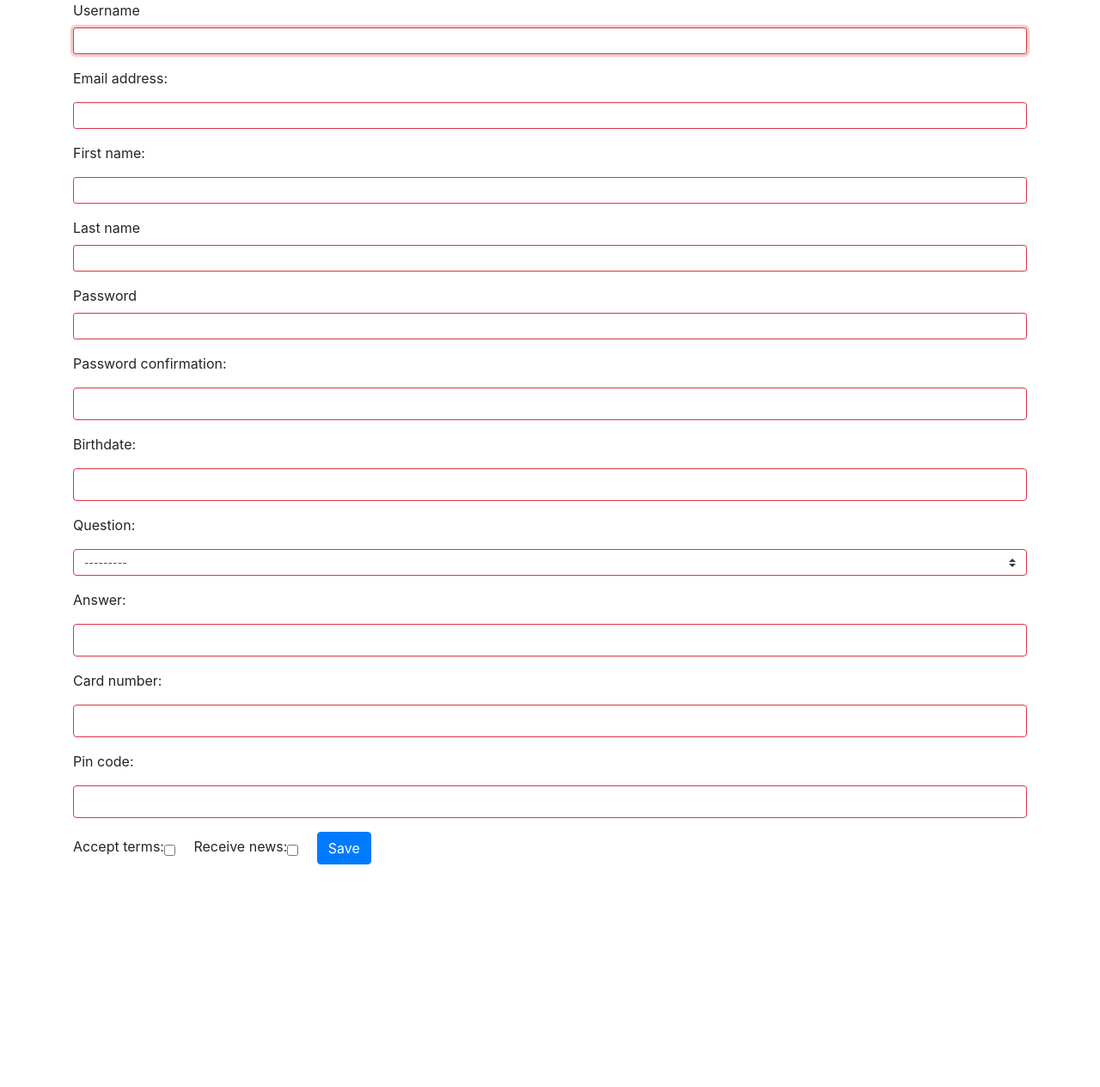
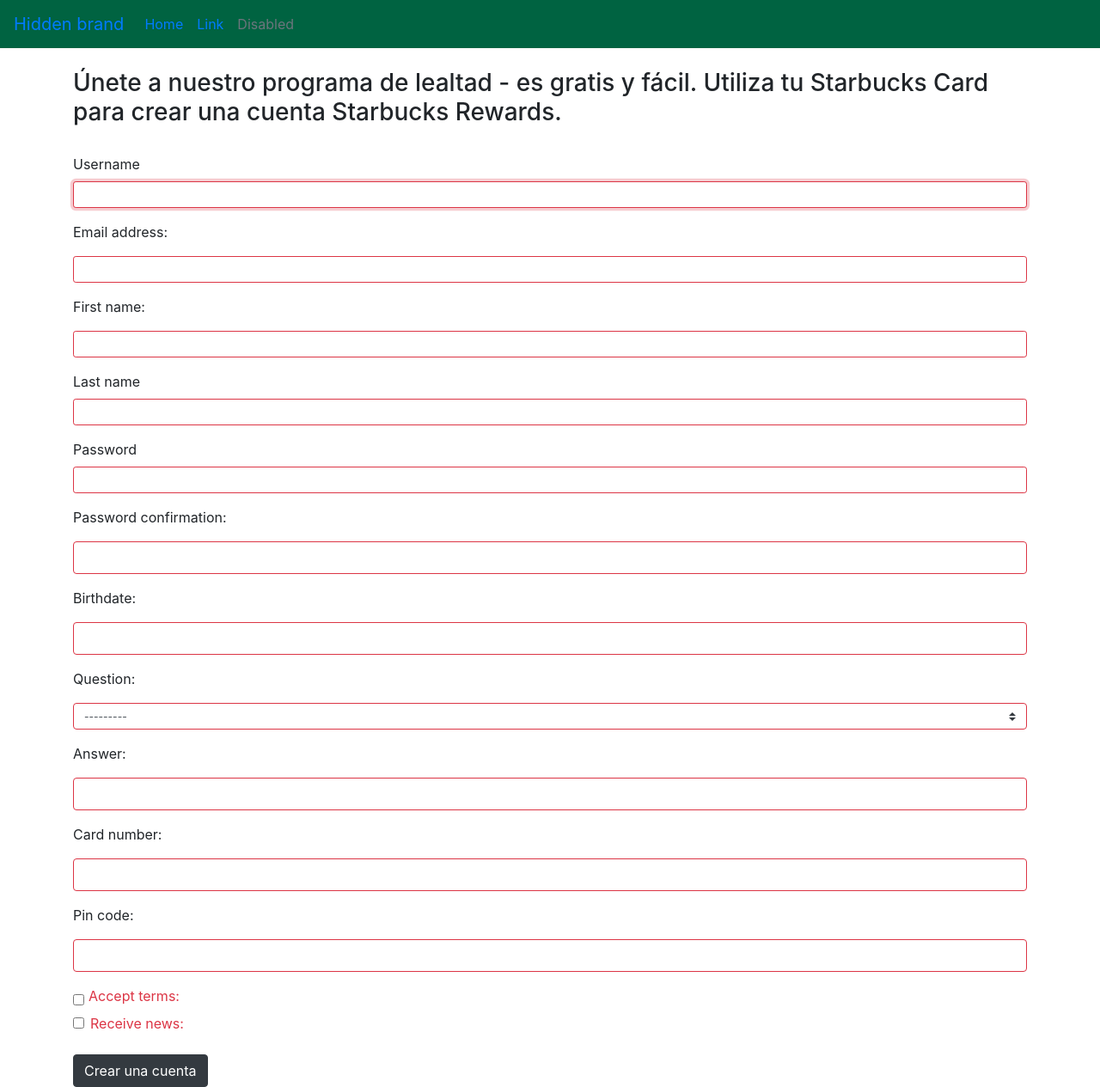
Before and after one commit to edwincqu/starbucks, a Django app: page /createuser/ in a window 1280 px wide. Shown: the whole page at 86% size. Before the commit the page ends 1006 px from the top, so only its background shows below. Run offline with Django 3.2, Linux system fonts and the light colour scheme; data comes from the database, SQL or seed files in the repository; some libraries are stand-ins or nearby versions.

Commit message:
template

```diff
--- a/rewards/forms.py
+++ b/rewards/forms.py
@@ -49,10 +49,8 @@ class UserCreateForm(UserCreationForm):
 
 
 	def save(self, commit=True):
-		print('guardo')
 		user = super(UserCreateForm, self).save()
 		if user:
-			print('user ...>', user)
 			instance = Person(
 				user=user,
 				birthdate = self.cleaned_data['birthdate'],
--- a/templates/auth/user_form.html
+++ b/templates/auth/user_form.html
@@ -1,7 +1,14 @@
-<link rel="stylesheet" href="https://stackpath.bootstrapcdn.com/bootstrap/4.1.1/css/bootstrap.min.css" integrity="sha384-WskhaSGFgHYWDcbwN70/dfYBj47jz9qbsMId/iRN3ewGhXQFZCSftd1LZCfmhktB" crossorigin="anonymous">
+{% extends "base.html" %}
+
+{% block title %}My amazing blog{% endblock %}
+
+{% block content %}
 
 <div class="container">
-
+<br>
+<h3>Únete a nuestro programa de lealtad - es gratis y fácil.
+Utiliza tu Starbucks Card para crear una cuenta Starbucks Rewards.</h3>
+<br>
 <form class="was-validated" action="/createuser/" method="post" autocomplete="off">
 	{% csrf_token %}
 
@@ -84,16 +91,16 @@
 
 
   	<div class="form-check form-check-inline">
+		{{ form.accept_terms }}
 		<label class="form-check-label" for="{{ form.accept_terms.id_for_label }}">{{form.accept_terms.label_tag}}</label>
-  		{{ form.accept_terms }}
   		<div>{{ form.accept_terms.errors }}</div>
 
   	</div>
 
 
-  	<div class="form-check form-check-inline">
+  	<div class="form-group form-check">
+		{{ form.receive_news}}
 		<label class="form-check-label" for="{{ form.receive_news.id_for_label }}">{{form.receive_news.label_tag}}</label>
-  		{{ form.receive_news}}
   		<div>{{ form.receive_news.errors }}</div>
   	</div>
 
@@ -102,10 +109,12 @@
 
 
 
-<button type="submit" class="btn btn-primary">Save</button>
+<button type="submit" class="btn btn-dark">Crear una cuenta</button>
 
 
 
 </form>
 
 </div>
+
+{% endblock %}
--- a/templates/base.html
+++ b/templates/base.html
@@ -0,0 +1,35 @@
+<!DOCTYPE html>
+<html lang="en">
+<head>
+    <meta charset="utf-8">
+    <meta name="viewport" content="width=device-width, initial-scale=1, shrink-to-fit=no">
+    <title>{% block title %}My amazing site{% endblock %}</title>
+    <link rel="stylesheet" href="https://stackpath.bootstrapcdn.com/bootstrap/4.1.1/css/bootstrap.min.css" integrity="sha384-WskhaSGFgHYWDcbwN70/dfYBj47jz9qbsMId/iRN3ewGhXQFZCSftd1LZCfmhktB" crossorigin="anonymous">
+</head>
+
+<body>
+    <nav class="navbar navbar-expand-lg" style="background-color: #006341 !important;color: white !important;">
+  <button class="navbar-toggler" type="button" data-toggle="collapse" data-target="#navbarTogglerDemo01" aria-controls="navbarTogglerDemo01" aria-expanded="false" aria-label="Toggle navigation">
+    <span class="navbar-toggler-icon"></span>
+  </button>
+  <div class="collapse navbar-collapse" id="navbarTogglerDemo01">
+    <a class="navbar-brand" href="#">Hidden brand</a>
+    <ul class="navbar-nav mr-auto mt-2 mt-lg-0">
+      <li class="nav-item active">
+        <a class="nav-link" href="#">Home <span class="sr-only">(current)</span></a>
+      </li>
+      <li class="nav-item">
+        <a class="nav-link" href="#">Link</a>
+      </li>
+      <li class="nav-item">
+        <a class="nav-link disabled" href="#">Disabled</a>
+      </li>
+    </ul>
+
+  </div>
+</nav>
+
+        {% block content %}{% endblock %}
+
+</body>
+</html>
```
Also changed, not shown: static/logo.png (added).
